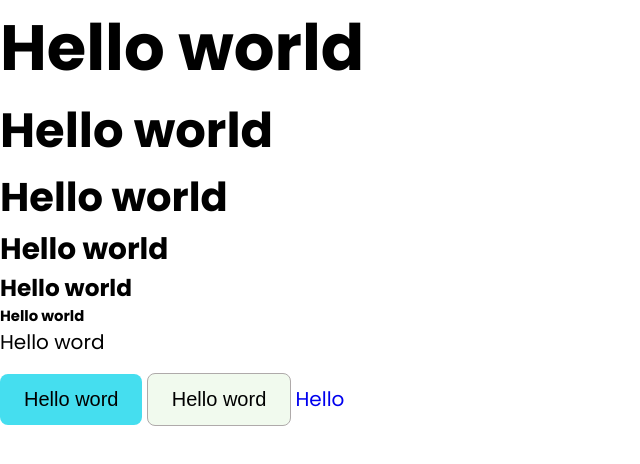
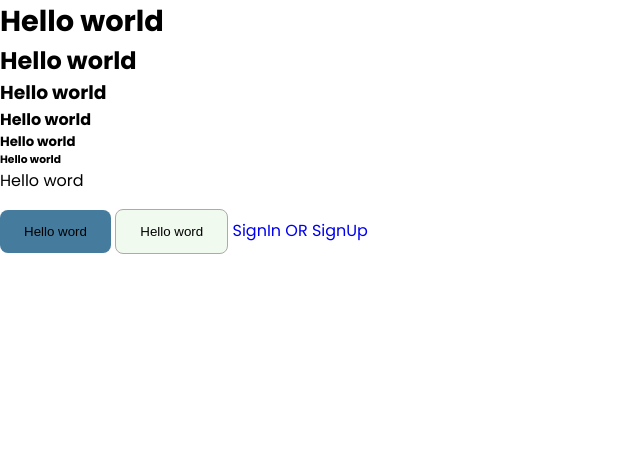
Before and after one commit to Sandiego17/MomConnect, a plain HTML site: page client/index.html in a window 1280 px wide. Shown: the whole page, without its empty margins (0-640 px from the left). Drawn offline with Linux system fonts and the light colour scheme.

Commit message:
update: index.html and style.css files

```diff
--- a/client/index.html
+++ b/client/index.html
@@ -22,6 +22,6 @@
     <p>Hello word</p>
     <button class="btn-primary">Hello word</button>
     <button class="btn-secondary">Hello word</button>
-    <a href="#">Hello</a>
+    <a href="/client/src/views/auth.html">SignIn OR SignUp</a>
   </body>
 </html>
--- a/client/src/styles/style.css
+++ b/client/src/styles/style.css
@@ -2,6 +2,9 @@
   /* Primary Colors */
   --color-primary-soft-blue: #45deef;
   --color-primary-navy-blue: #457b9d;
+  --color-primary-deep-blue: #003479;
+
+  --primary-grad: linear-gradient(to right, var(--color-primary-soft-blue), var(--color-primary-navy-blue));
 
   /* Secondary Colors */
   --color-secondary-pale-grey: #f1faee;
@@ -27,10 +30,10 @@ body {
 /* Font sizes starts */
 
 h1 {
-  font-size: clamp(2rem, 5vw + 1rem, 4rem);
+  font-size: clamp(1rem, 1vw + 1rem, 2rem);
 }
 
-h2 {
+/* h2 {
   font-size: clamp(1.75rem, 4vw + 0.5rem, 3rem);
 }
 
@@ -58,7 +61,7 @@ span,
 a,
 button {
   font-size: clamp(1rem, 2vw + 0.5rem, 1.25rem);
-}
+} */
 
 /* Font sizes ends */
 
@@ -89,11 +92,12 @@ button {
 }
 
 .btn-primary {
-  background-color: var(--color-primary-soft-blue);
+  background-color: var(--color-primary-navy-blue);
 }
 
 .btn-primary:hover {
-  background-color: var(--color-primary-navy-blue);
+  background-image: var(--primary-grad);
+  /* color: var(--color-primary-deep-blue); */
 }
 
 .btn-secondary {
```
